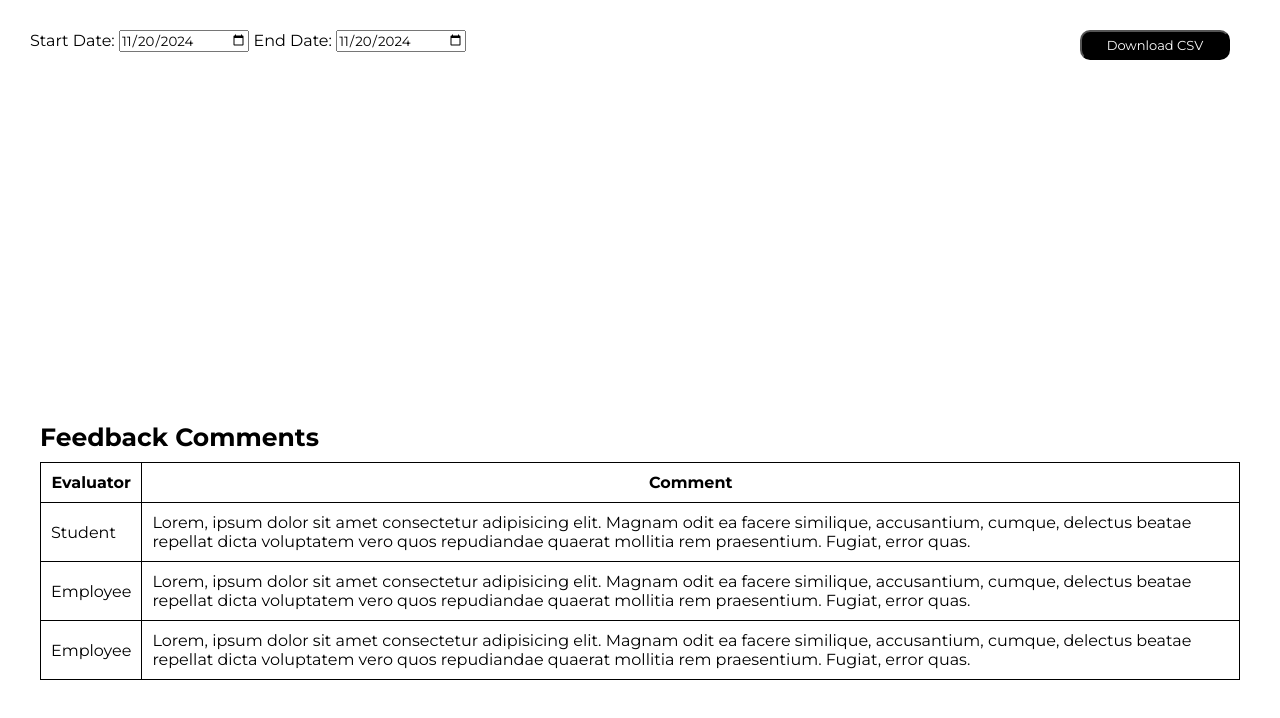
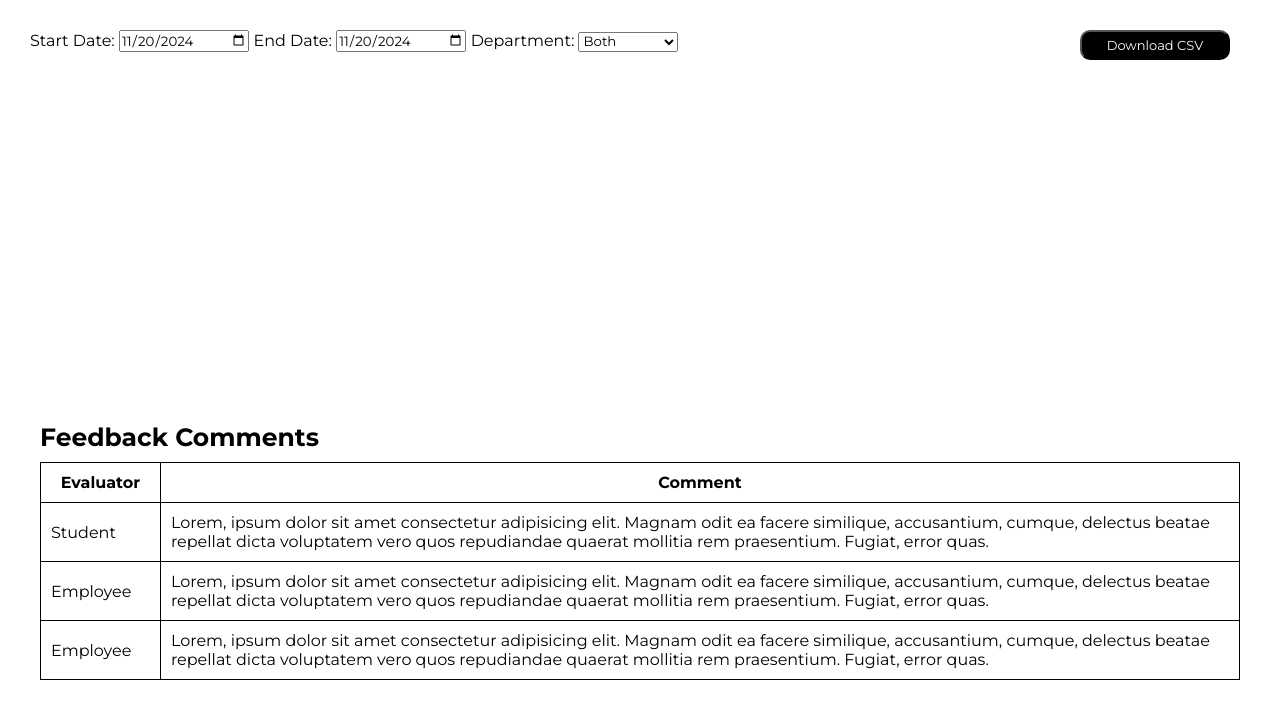
Before and after one commit to Cogiii/feedbackSystem, a website: page public/getfeedbacks.html in a window 1280 px wide. Drawn offline with nearby package versions, Linux system fonts and the light colour scheme; no server answers.

Commit message:
added selection option in statistics

```diff
--- a/public/getfeedbacks.html
+++ b/public/getfeedbacks.html
@@ -21,6 +21,13 @@
         <label for="end-date" class="end-date">End Date:</label>
         <input type="date" id="end-date" class="datepicker-input start-date" name="end-date">
 
+        <label for="department-input" class="department-input">Department:</label>
+        <select name="deparment-input" id="deparment-input" class="department-input">
+            <option value="both">Both</option>
+            <option value="highschool">High School</option>
+            <option value="college">College</option>
+        </select>
+
         <button class="download" onclick="">Download CSV</button>
     </div>
 
@@ -37,9 +44,9 @@
         <strong>Feedback Comments</strong>
 
 
-        <table>
+        <table style="width: 100%;">
             <tr>
-                <th>Evaluator</th>
+                <th style="width: 10%;">Evaluator</th>
                 <th>Comment</th>
             </tr>
             <tr>
--- a/public/style.css
+++ b/public/style.css
@@ -215,7 +215,9 @@ th, td, table {
     margin: 20px;
     padding: 10px;
 }
-
+.department-input {
+    width: 100px;
+}
 
 
 .content-wrapper {
```
